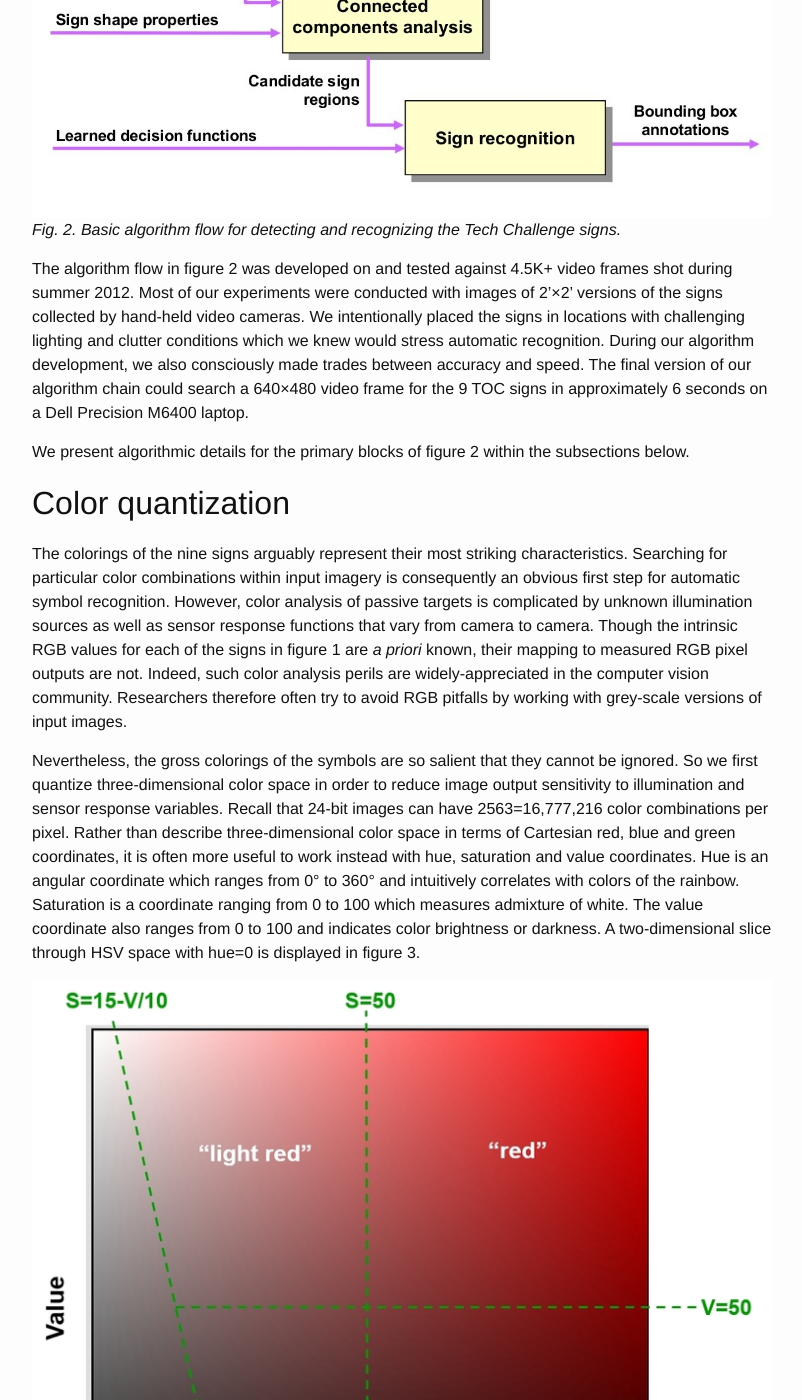
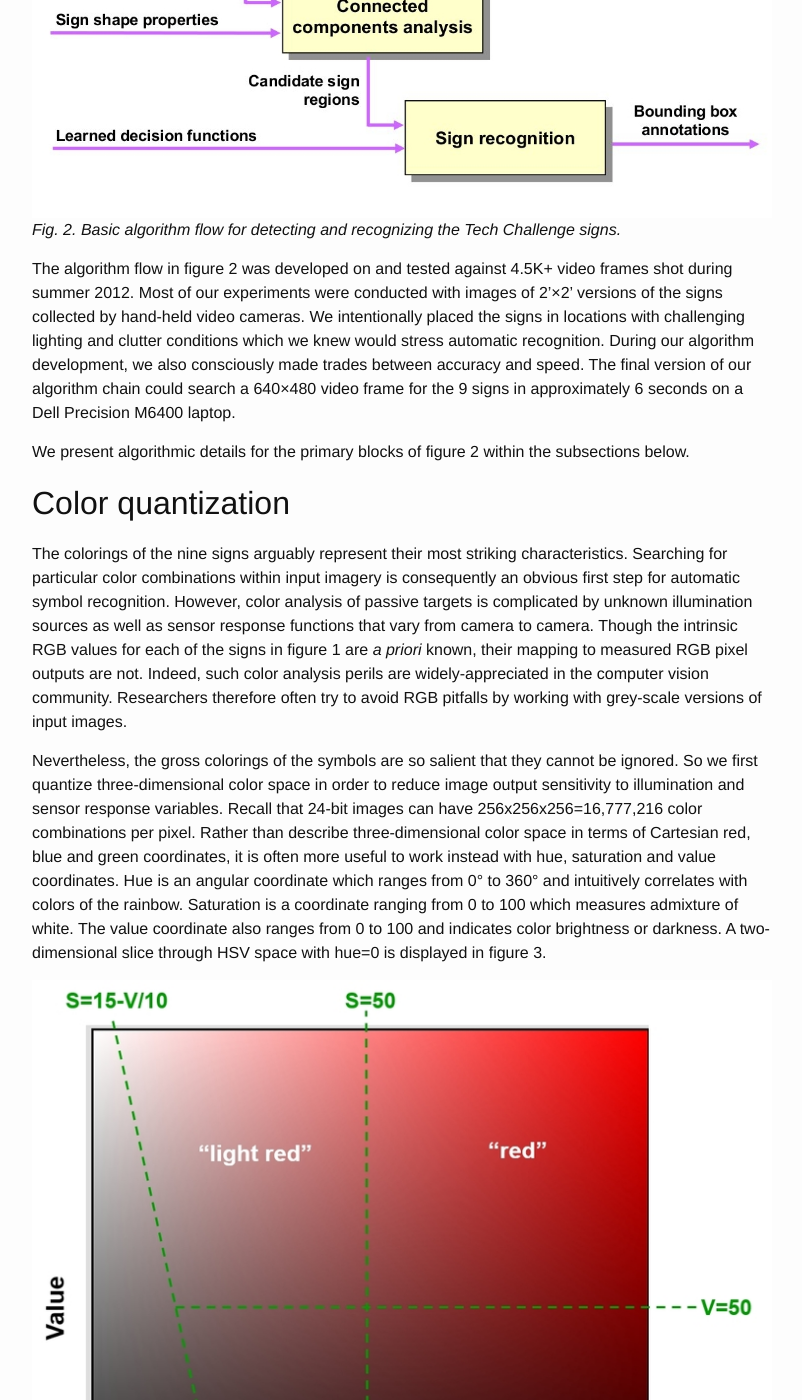
Before and after one commit to PeterCho/blog, a Jekyll site: the page built from _posts/2012-08-15-cvml.markdown, in a window 1280 px wide and 1400 px high, scrolled down 1491 px. Shown: the whole window, without its empty margins (238-1040 px from the left). Built offline with Jekyll 4.4.1, drawn with Linux system fonts in a browser that asks for light colours; some of the changed text lies outside the part shown.

Commit message:
Updated sign recog post

```diff
--- a/_posts/2012-08-15-cvml.markdown
+++ b/_posts/2012-08-15-cvml.markdown
@@ -57,8 +57,8 @@
 challenging lighting and clutter conditions which we knew would stress
 automatic recognition. During our algorithm development, we also
 consciously made trades between accuracy and speed. The final version of
-our algorithm chain could search a 640×480 video frame for the 9 TOC signs
-in approximately 6 seconds on a Dell Precision M6400 laptop.
+our algorithm chain could search a 640×480 video frame for the 9 signs in
+approximately 6 seconds on a Dell Precision M6400 laptop.
 
 We present algorithmic details for the primary blocks of figure 2 within
 the subsections below.
@@ -79,16 +79,16 @@
 Nevertheless, the gross colorings of the symbols are so salient that they
 cannot be ignored. So we first quantize three-dimensional color space in
 order to reduce image output sensitivity to illumination and sensor
-response variables. Recall that 24-bit images can have 2563=16,777,216
-color combinations per pixel. Rather than describe three-dimensional color
-space in terms of Cartesian red, blue and green coordinates, it is often
-more useful to work instead with hue, saturation and value coordinates. Hue
-is an angular coordinate which ranges from 0° to 360° and intuitively
-correlates with colors of the rainbow. Saturation is a coordinate ranging
-from 0 to 100 which measures admixture of white. The value coordinate also
-ranges from 0 to 100 and indicates color brightness or darkness. A
-two-dimensional slice through HSV space with hue=0 is displayed in figure
-3.
+response variables. Recall that 24-bit images can have
+256x256x256=16,777,216 color combinations per pixel. Rather than describe
+three-dimensional color space in terms of Cartesian red, blue and green
+coordinates, it is often more useful to work instead with hue, saturation
+and value coordinates. Hue is an angular coordinate which ranges from 0° to
+360° and intuitively correlates with colors of the rainbow. Saturation is a
+coordinate ranging from 0 to 100 which measures admixture of white. The
+value coordinate also ranges from 0 to 100 and indicates color brightness
+or darkness. A two-dimensional slice through HSV space with hue=0 is
+displayed in figure 3.
 
 ![Signs]({{ site.url }}/blog/images/TOC12_recog/figure_03.jpg)
 *Fig. 3.  A two-dimensional slice through HSV color space corresponding to
@@ -153,8 +153,6 @@
 recognizing, projected sign aspect ratios range around a small neighborhood
 of 1:1.
 
-
-
 Other symbol shape properties such as number of interior holes represent
 topological invariants that theoretically remain constant independent of
 viewing geometry. For instance, the red “stop” sign in figure 1 exhibits
@@ -166,8 +164,7 @@
 connected components containing many holes are unlikely to correspond to a
 “stop” sign.
 
-
-connected regions within a binary version of figure 5 are color-coded in
+The connected regions within a binary version of figure 5 are color-coded in
 figure 6. For each connected component, we follow [1] and compute the
 region’s aspect ratio, compactness, number of holes and number of
 horizontal crossings. The region’s values for these variables are compared
@@ -194,7 +191,7 @@
 ![Signs]({{ site.url }}/blog/images/TOC12_recog/figure_07.jpg)
 *Fig. 7.  Purple coloring indicates strong edge contents for connected
 components in figure 5b that border upon regions with white or light grey
-quantized colors.  note that such edges occur inside the "stop" sign.*
+quantized colors.  Note that such edges occur inside the "stop" sign.*
 
 
 After iterating over all connected components in figure 6 and rejecting
@@ -209,7 +206,7 @@
 
 ![Signs]({{ site.url }}/blog/images/TOC12_recog/figure_08.jpg)
 *Fig. 8.  Orange, red and green bounding boxes mark candidate regions
-possibly contaiing the "stop" sign which share the symbol's basic color,
+possibly containing the "stop" sign which share the symbol's basic color,
 edge and shape properties.*
 
 ## Sign classification
```
Also changed, not shown: other parts of _posts/2012-08-15-cvml.markdown (+5 -4 lines).
